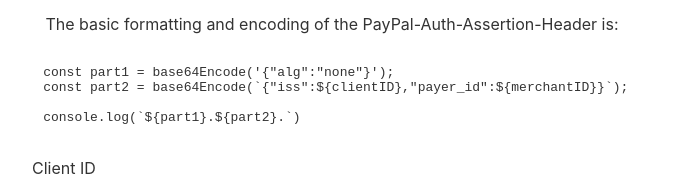
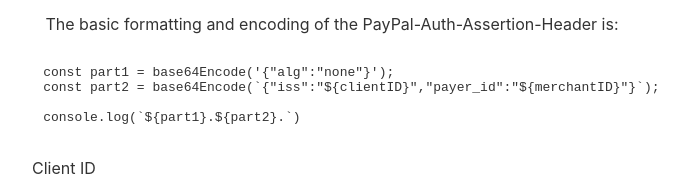
Before and after one commit to CBoensel/paypal-auth-assertion-header, a Svelte app: page / in a window 1280 px wide. Shown: the part 230-416 px from the top of the page, without its empty margins (308-996 px from the left). Built offline with nearby package versions, Linux system fonts and the light colour scheme.

Commit message:
Adapt rendered example

```diff
--- a/src/components/HeaderInfo.svelte
+++ b/src/components/HeaderInfo.svelte
@@ -10,7 +10,7 @@
 <pre>
   <code>
     const part1 = base64Encode('{'{'}"alg":"none"{'}'}');
-    const part2 = base64Encode(`{'{'}"iss":${'{'}clientID{'}'},"payer_id":${'{'}merchantID{'}'}{'}'}`);
+    const part2 = base64Encode(`{'{'}"iss":"${'{'}clientID{'}"'},"payer_id":"${'{'}merchantID{'}"'}{'}'}`);
 
     console.log(`${'{'}part1{'}'}.${'{'}part2{'}'}.`)
   </code>
```
